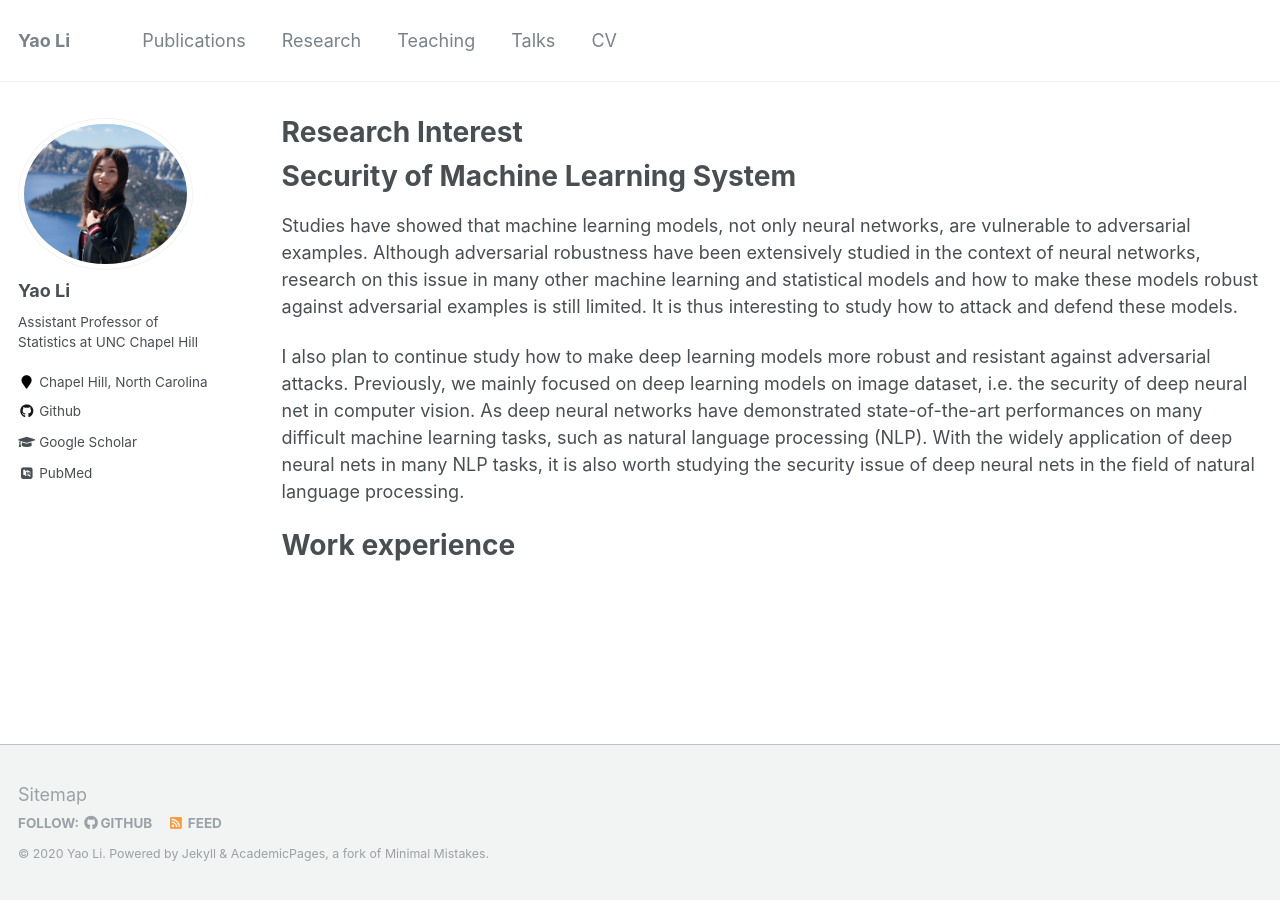
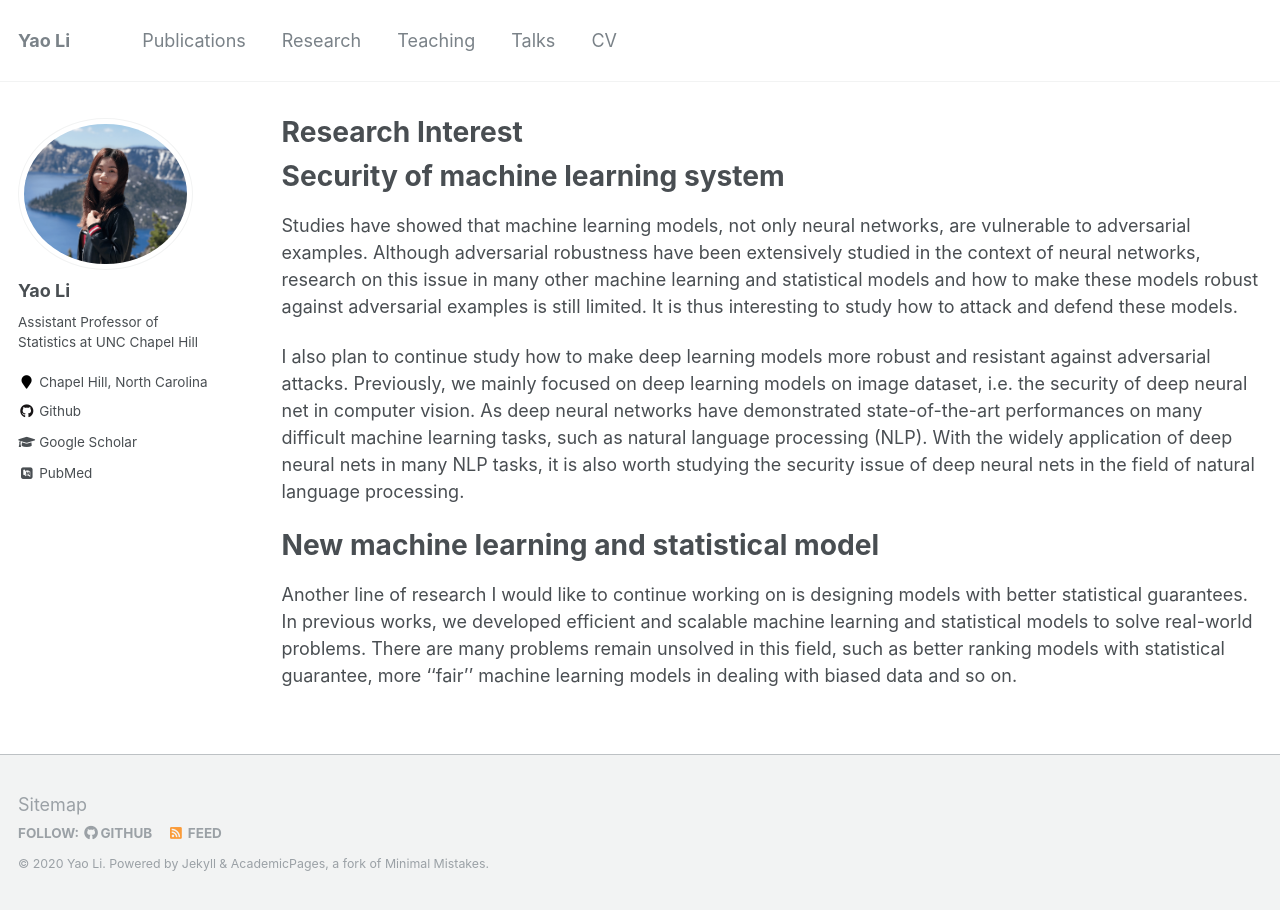
Before and after one commit to liyao880/yaoli, a Jekyll site: the page built from _pages/research.md, in a window 1280 px wide. Built offline with Jekyll 4.4.1, drawn with Linux system fonts in a browser that asks for light colours; some web fonts are replaced.

Commit message:
Update research.md

```diff
--- a/_pages/research.md
+++ b/_pages/research.md
@@ -9,11 +9,12 @@ redirect_from:
 
 {% include base_path %}
 
-Security of Machine Learning System
+Security of machine learning system
 ======
 Studies have showed that machine learning models, not only neural networks, are vulnerable to adversarial examples. Although adversarial robustness have been extensively studied in the context of neural networks, research on this issue in many other machine learning and statistical models and how to make these models robust against adversarial examples is still limited. It is thus interesting to study how to attack and defend these models.
 
 I also plan to continue study how to make deep learning models more robust and resistant against adversarial attacks. Previously, we mainly focused on deep learning models on image dataset, i.e. the security of deep neural net in computer vision. As deep neural networks have demonstrated state-of-the-art performances on many difficult machine learning tasks, such as natural language processing (NLP). With the widely application of deep neural nets in many NLP tasks, it is also worth studying the security issue of deep neural nets in the field of natural language processing.
 
-Work experience
+New machine learning and statistical model
 ======
+Another line of research I would like to continue working on is designing models with better statistical guarantees. In previous works, we developed efficient and scalable machine learning and statistical models to solve real-world problems. There are many problems remain unsolved in this field, such as better ranking models with statistical guarantee, more ''fair'' machine learning models in dealing with biased data and so on.
```
